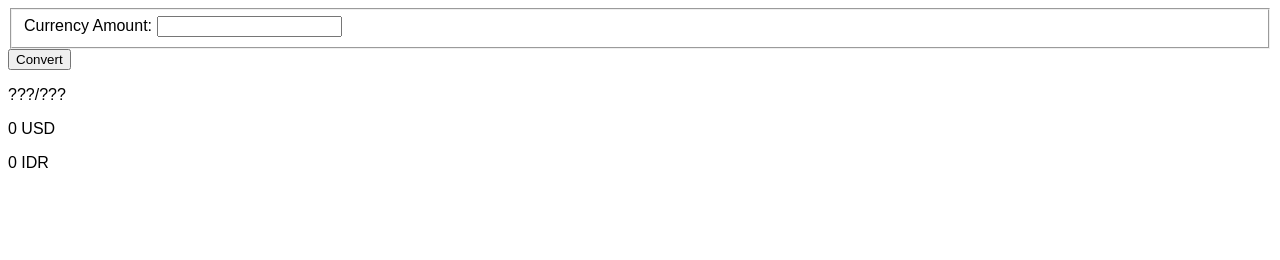
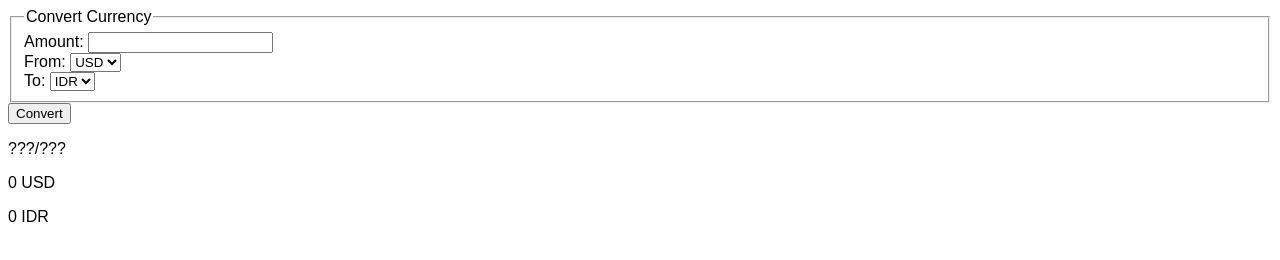
Before and after one commit to currency-bernhard-jeffry/currencyconverter-simple, a plain HTML site: page index.html in a window 1280 px wide. Drawn offline with Linux system fonts and the light colour scheme.

Commit message:
feat: use select option to set currency from and to

```diff
--- a/index.html
+++ b/index.html
@@ -10,8 +10,31 @@
     <main>
       <form id="form-converter">
         <fieldset>
-          <label for="currency-amount">Currency Amount:</label>
-          <input type="number" id="currency-amount" name="amount" step="0.01" />
+          <legend>Convert Currency</legend>
+
+          <div>
+            <label for="currency-amount">Amount:</label>
+            <input
+              type="number"
+              id="currency-amount"
+              name="amount"
+              step="0.01"
+            />
+          </div>
+
+          <div>
+            <label for="currency-from">From:</label>
+            <select id="currency-from" name="from">
+              <option value="USD">USD</option>
+            </select>
+          </div>
+
+          <div>
+            <label for="currency-to">To:</label>
+            <select id="currency-to" name="to">
+              <option value="IDR">IDR</option>
+            </select>
+          </div>
         </fieldset>
         <button type="submit">Convert</button>
       </form>
--- a/index.js
+++ b/index.js
@@ -25,8 +25,11 @@ formConvertElement.addEventListener("submit", (event) => {
 
   const formData = new FormData(formConvertElement);
 
-  const symbol = "USD/IDR"; // from select option
   const amount = Number(formData.get("amount"));
+  const from = formData.get("from");
+  const to = formData.get("to");
+  const symbol = `${from}/${to}`;
+
   const result = convertCurrency({ amount, symbol });
 
   outputSymbolElement.innerHTML = symbol;
```
